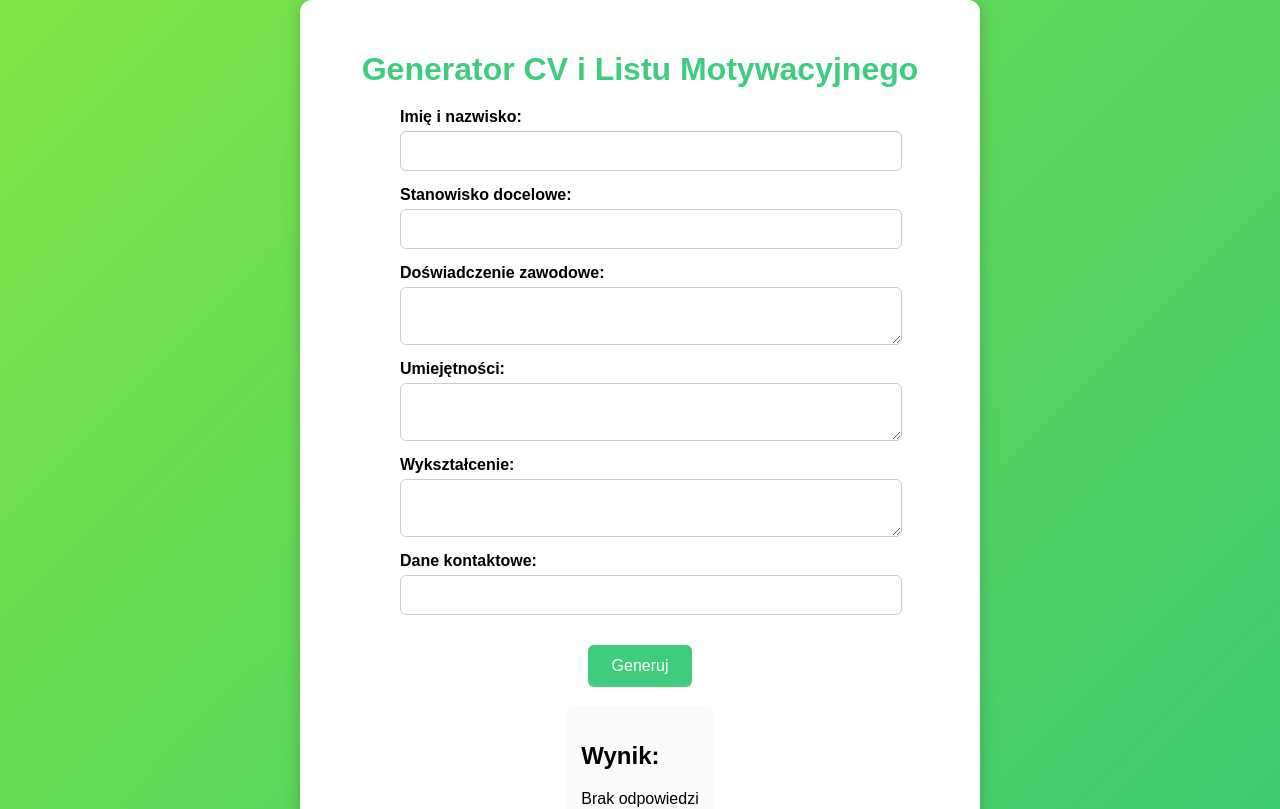
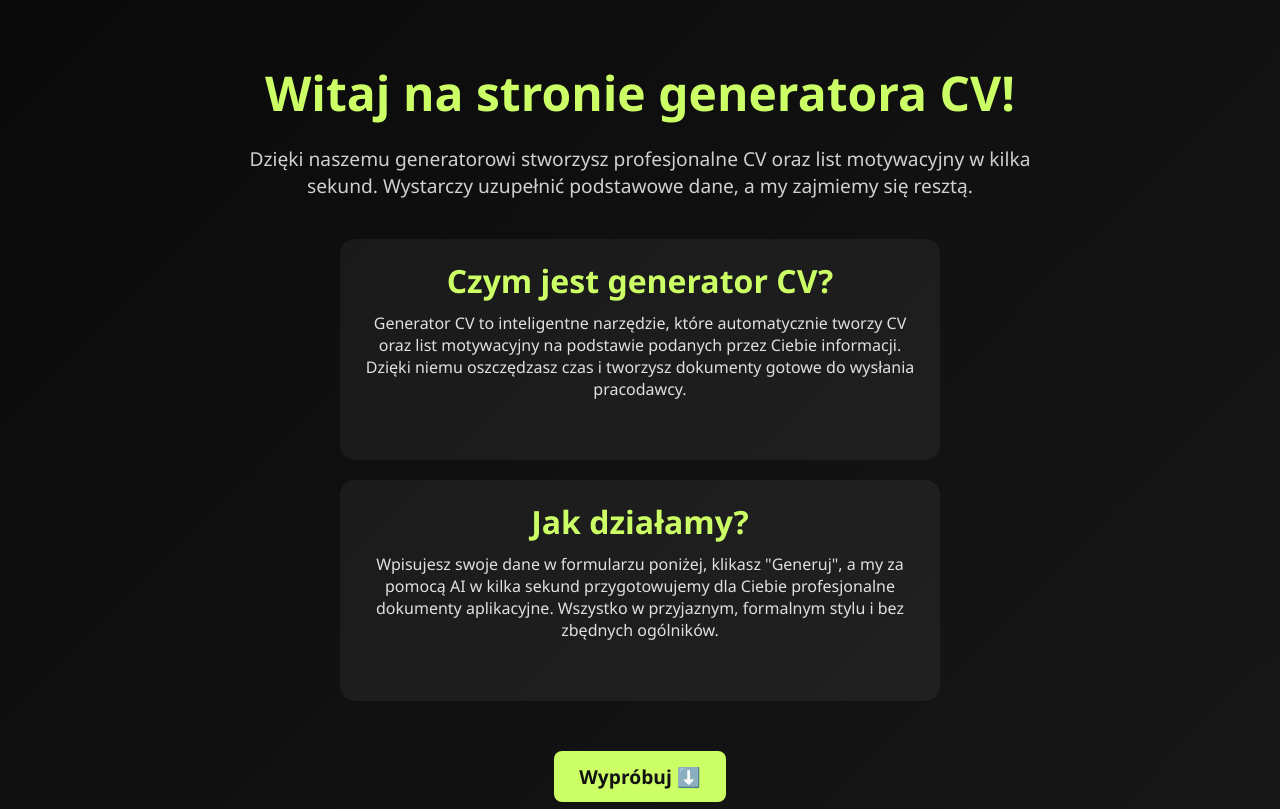
Before and after one commit to MaksWTF/cv-generator, a Next.js app: page / in a window 1280 px wide. Shown: the top 809 px of the page. Built offline with nearby package versions, Linux system fonts and the light colour scheme.

Commit message:
Initial commit

```diff
--- a/src/app/globals.css
+++ b/src/app/globals.css
@@ -1,87 +1,168 @@
-/* Ustawienia ogólne */
-body {
+/* Reset stylów i ustawienie fontu */
+* {
   margin: 0;
   padding: 0;
-  font-family: 'Arial', sans-serif;
-  background: linear-gradient(135deg, #7fe445, #3cc972); /* Limonkowy gradient */
-  min-height: 100vh;
-  display: flex;
-  justify-content: center;
-  align-items: center;
+  box-sizing: border-box;
+  font-family: 'Segoe UI', Tahoma, Geneva, Verdana, sans-serif;
 }
 
-/* Tytuł */
-h1 {
-  color: #40cc7f;
-  text-align: center;
-  margin-bottom: 20px;
+/* Ciemne tło z gradientem */
+body {
+  background: linear-gradient(135deg, #0a0a0a 0%, #1e1e1e 100%);
+  color: #ffffff;
+  min-height: 100vh;
+  padding: 0;
 }
 
-/* Kontener */
+/* Główna zawartość strony */
 .container {
-  background-color: white;
-  padding: 30px 40px;
-  border-radius: 12px;
-  box-shadow: 0 4px 15px rgba(0, 0, 0, 0.2);
-  width: 90%;
-  max-width: 600px;
-  display: flex;
-  flex-direction: column;
-  align-items: center;
+  max-width: 700px;
+  margin: 0 auto;
+  padding: 60px 20px;
+}
+
+/* Nagłówki */
+h1 {
+  text-align: center;
+  font-size: 2.5rem;
+  margin-bottom: 30px;
+  color: #ccff66;
 }
 
 /* Formularz */
 form {
   display: flex;
   flex-direction: column;
-  align-items: center;
-  width: 100%;
+  gap: 15px;
+  background-color: rgba(255, 255, 255, 0.05);
+  padding: 30px;
+  border-radius: 15px;
+  box-shadow: 0 4px 12px rgba(0,0,0,0.3);
 }
 
-form label {
+label {
   display: flex;
   flex-direction: column;
-  align-items: flex-start;
-  width: 80%;
-  margin-bottom: 15px;
-  font-weight: bold;
+  font-size: 1rem;
+  color: #e0e0e0;
 }
 
-form input,
-form textarea {
-  width: 100%;
+input, textarea {
+  margin-top: 6px;
   padding: 10px;
-  margin-top: 5px;
-  border: 1px solid #ccc;
-  border-radius: 6px;
-  font-family: 'Arial', sans-serif;
-  font-size: 16px;
+  border-radius: 8px;
+  border: none;
+  background-color: #2e2e2e;
+  color: #fff;
+  font-size: 1rem;
+  resize: vertical;
+}
+
+textarea {
+  font-family: inherit;
 }
 
 /* Przycisk */
 button {
-  background-color: #40cc7f; /* Limonkowy kolor */
-  color: white;
+  background-color: #ccff66;
+  color: #121212;
+  padding: 12px;
+  font-size: 1.1rem;
+  font-weight: bold;
   border: none;
-  padding: 12px 24px;
-  border-radius: 6px;
+  border-radius: 8px;
   cursor: pointer;
-  font-size: 16px;
-  transition: background-color 0.3s ease;
-  margin-top: 15px;
+  transition: 0.3s ease;
+  margin-top: 10px;
 }
 
 button:hover {
-  background-color: #8bc34a; /* Ciemniejszy limonkowy po najechaniu */
+  background-color: #b3e600;
 }
 
-/* Wynik */
+/* Wynik wygenerowanego tekstu */
 .result {
-  margin-top: 20px;
-  background-color: #fafafa;
-  padding: 15px;
-  border-radius: 6px;
+  margin-top: 40px;
+  background-color: rgba(255,255,255,0.06);
+  padding: 20px;
+  border-radius: 10px;
+  font-size: 1rem;
   white-space: pre-wrap;
-  word-wrap: break-word;
-  font-family: 'Arial', sans-serif;
+  color: #f1f1f1;
 }
+
+/* Sekcja powitalna */
+.intro-section {
+  min-height: 100vh;
+  padding: 60px 20px;
+  display: flex;
+  flex-direction: column;
+  justify-content: center;
+  align-items: center;
+  text-align: center;
+}
+
+.intro-section h1 {
+  font-size: 3rem;
+  margin-bottom: 20px;
+  color: #ccff66;
+}
+
+.intro-section p {
+  max-width: 800px;
+  font-size: 1.2rem;
+  margin-bottom: 40px;
+  color: #d0d0d0;
+}
+
+/* Informacyjne boksy */
+.info-box {
+  background-color: rgba(255, 255, 255, 0.05);
+  padding: 20px;
+  border-radius: 15px;
+  margin-bottom: 20px;
+  max-width: 600px;
+}
+
+.info-box h2 {
+  font-size: 2rem;
+  margin-bottom: 10px;
+  color: #ccff66;
+}
+
+.info-box p {
+  font-size: 1rem;
+  color: #e0e0e0;
+}
+
+/* Scroll button */
+.scroll-button {
+  margin-top: 30px;
+  padding: 12px 25px;
+  font-size: 1.2rem;
+  background-color: #ccff66;
+  color: #121212;
+  border: none;
+  border-radius: 8px;
+  cursor: pointer;
+  transition: background-color 0.3s;
+}
+
+.scroll-button:hover {
+  background-color: #b3e600;
+}
+
+/* Responsywność */
+@media (max-width: 768px) {
+  .intro-section h1 {
+    font-size: 2.2rem;
+  }
+
+  .info-box h2 {
+    font-size: 1.5rem;
+  }
+
+  .container {
+    padding: 40px 15px;
+  }
+}
--- a/src/app/page.tsx
+++ b/src/app/page.tsx
@@ -1,8 +1,9 @@
 'use client'
 
-import { useState, FormEvent } from 'react'
+import { useRef, useState } from 'react'
 
 export default function Home() {
+  const formRef = useRef<HTMLDivElement>(null)
   const [imie, setImie] = useState('')
   const [stanowisko, setStanowisko] = useState('')
   const [doswiadczenie, setDoswiadczenie] = useState('')
@@ -12,70 +13,87 @@ export default function Home() {
   const [wynik, setWynik] = useState('Brak odpowiedzi')
   const [loading, setLoading] = useState(false)
 
-  const handleSubmit = async (e: FormEvent<HTMLFormElement>) => {
+  const handleScroll = () => {
+    formRef.current?.scrollIntoView({ behavior: 'smooth' })
+  }
+
+  const handleSubmit = async (e: React.FormEvent) => {
     e.preventDefault()
     setLoading(true)
 
-    try {
     const response = await fetch('/api/generate', {
       method: 'POST',
       headers: { 'Content-Type': 'application/json' },
-        body: JSON.stringify({ imie, stanowisko, doswiadczenie, umiejetnosci, edukacja, kontakt }),
+      body: JSON.stringify({ imie, stanowisko, doswiadczenie, umiejetnosci, edukacja, kontakt })
     })
 
     const data = await response.json()
-      setWynik(data.wynik)
-    } catch (error) {
-      console.error('Błąd:', error)
-      setWynik('Wystąpił błąd podczas generowania.')
-    } finally {
+    setWynik(data.wynik || 'Brak odpowiedzi')
     setLoading(false)
-    }
   }
 
   return (
-    <div className="container">
+    <>
+      {/* Sekcja powitalna */}
+      <section className="intro-section">
+        <h1>Witaj na stronie generatora CV!</h1>
+        <p>
+          Dzięki naszemu generatorowi stworzysz profesjonalne CV oraz list motywacyjny w kilka sekund.
+          Wystarczy uzupełnić podstawowe dane, a my zajmiemy się resztą.
+        </p>
+
+        <div className="info-box">
+          <h2>Czym jest generator CV?</h2>
+          <p>
+            Generator CV to inteligentne narzędzie, które automatycznie tworzy CV oraz list motywacyjny na podstawie podanych przez Ciebie informacji.
+            Dzięki niemu oszczędzasz czas i tworzysz dokumenty gotowe do wysłania pracodawcy.
+          </p>
+        </div>
+
+        <div className="info-box">
+          <h2>Jak działamy?</h2>
+          <p>
+            Wpisujesz swoje dane w formularzu poniżej, klikasz "Generuj", a my za pomocą AI w kilka sekund przygotowujemy dla Ciebie profesjonalne dokumenty aplikacyjne.
+            Wszystko w przyjaznym, formalnym stylu i bez zbędnych ogólników.
+          </p>
+        </div>
+
+        <button className="scroll-button" onClick={handleScroll}>Wypróbuj ⬇️</button>
+      </section>
+
+      {/* Sekcja formularza */}
+      <div className="container" ref={formRef}>
         <h1>Generator CV i Listu Motywacyjnego</h1>
         <form onSubmit={handleSubmit}>
           <label>
             Imię i nazwisko:
-          <input type="text" value={imie} onChange={(e) => setImie(e.target.value)} required />
+            <input type="text" value={imie} onChange={e => setImie(e.target.value)} required />
           </label>
-
           <label>
             Stanowisko docelowe:
-          <input type="text" value={stanowisko} onChange={(e) => setStanowisko(e.target.value)} required />
+            <input type="text" value={stanowisko} onChange={e => setStanowisko(e.target.value)} required />
           </label>
-
           <label>
             Doświadczenie zawodowe:
-          <textarea value={doswiadczenie} onChange={(e) => setDoswiadczenie(e.target.value)} required />
+            <textarea value={doswiadczenie} onChange={e => setDoswiadczenie(e.target.value)} required />
           </label>
-
           <label>
             Umiejętności:
-          <textarea value={umiejetnosci} onChange={(e) => setUmiejetnosci(e.target.value)} required />
+            <textarea value={umiejetnosci} onChange={e => setUmiejetnosci(e.target.value)} required />
           </label>
-
           <label>
             Wykształcenie:
-          <textarea value={edukacja} onChange={(e) => setEdukacja(e.target.value)} required />
+            <textarea value={edukacja} onChange={e => setEdukacja(e.target.value)} required />
           </label>
-
           <label>
             Dane kontaktowe:
-          <input type="text" value={kontakt} onChange={(e) => setKontakt(e.target.value)} required />
+            <input type="text" value={kontakt} onChange={e => setKontakt(e.target.value)} required />
           </label>
-
-        <button type="submit" disabled={loading}>
-          {loading ? 'Generuję...' : 'Generuj'}
-        </button>
+          <button type="submit">{loading ? 'Generowanie...' : 'Generuj'}</button>
         </form>
 
-      <div className="result">
-        <h2>Wynik:</h2>
-        <p>{wynik}</p>
+        <div className="result">{wynik}</div>
       </div>
-    </div>
+    </>
   )
 }
```
Lines whose indentation alone changed are shown as unchanged.
